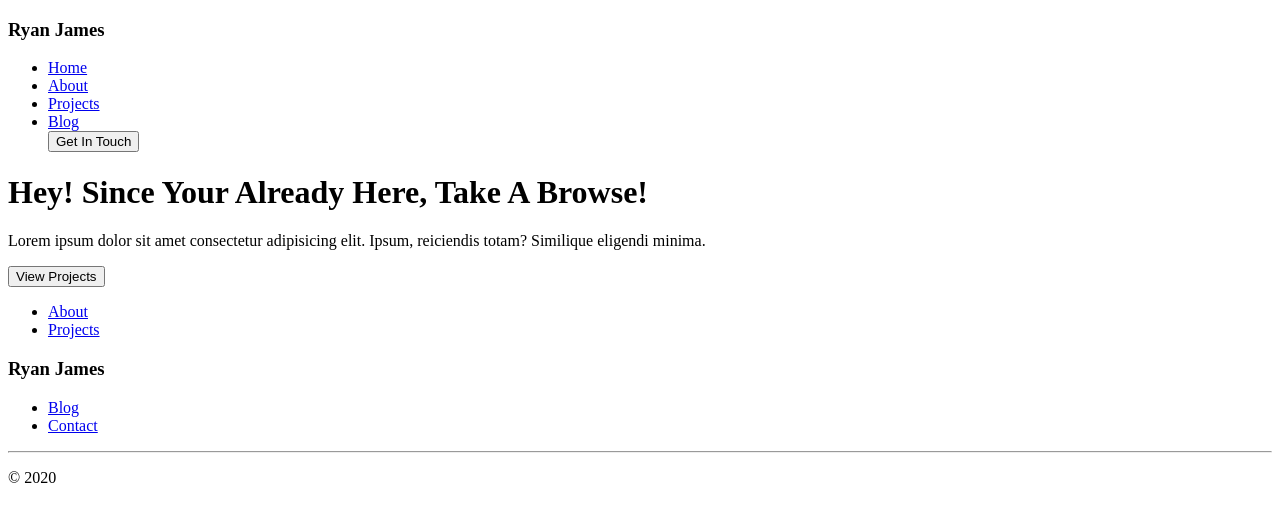
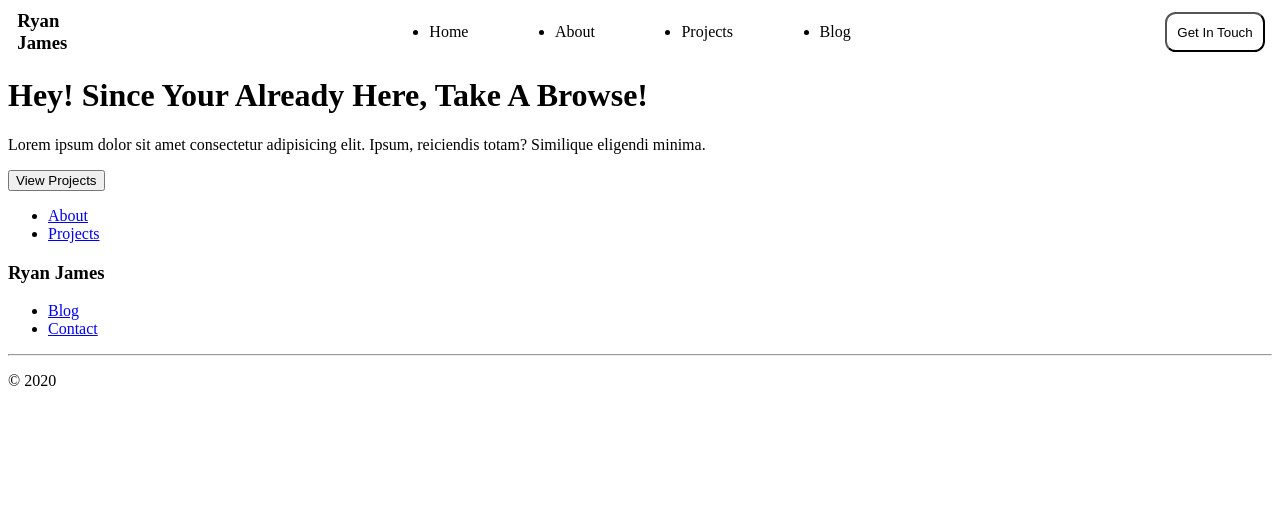
Before and after one commit to ryanTavcar/T1A2---Portfolio, a plain HTML site: page src/index.html in a window 1280 px wide. Drawn offline with Linux system fonts and the light colour scheme.

Commit message:
Initalized the desktop navigation bar that wil be used across the webpages.

```diff
--- a/index.html
+++ b/src/index.html
@@ -10,13 +10,13 @@
 <body>
     <nav>
         <h3>Ryan James</h3>
-        <ul>
+        <ul class="navbar-ul">
             <li><a href="index.html">Home</a></li>
             <li><a href="about.html">About</a></li>
             <li><a href="projects.html">Projects</a></li>
             <li><a href="blog.html">Blog</a></li>
-            <button href="contact.html">Get In Touch</button>
         </ul>
+        <button href="contact.html">Get In Touch</button>
     </nav>
 
     <main>
--- /dev/null
+++ b/src/style.css
@@ -0,0 +1,51 @@
+:root {
+    margin: 0;
+    padding: 0;
+    box-sizing: border-box;
+}
+
+body {
+    height: 100%;
+}
+
+nav {
+    display: grid;
+    grid-template-columns: 1fr 1fr 1fr;
+    grid-template-rows: 3rem;
+    height: 3rem;
+
+}
+
+nav > h3 {
+    margin: 0;
+    padding-left: .5em;
+    width: 20%;
+    height: fit-content;
+    align-self: center;
+}
+
+.navbar-ul  {
+    display: flex;
+    align-items: center;
+    flex-direction: row;
+    justify-content: space-between;
+    padding: 0;
+    margin: 0;
+}
+
+.navbar-ul > li > a {
+    list-style: none;
+    text-decoration: none;
+    color: black;
+}
+
+nav > button {
+    align-self: center;
+    justify-self: end;
+    height: fit-content;
+    width: fit-content;
+    background-color: #FFFFFF;
+    border-radius: 0.8em;
+    padding: 0.8em;
+    margin-right: .5em;
+}
```
Also changed, not shown: docs/README.md (added), docs/images/css.png (added), docs/images/html5.png (added), docs/images/sitemap-portfolio.png (added), docs/images/wireframe-portfolio.png (added), src/about.html (renamed from about.html), src/blog.html (renamed from blog.html), src/contact.html (renamed from contact.html), src/projects.html (renamed from projects.html), style.css (deleted).
